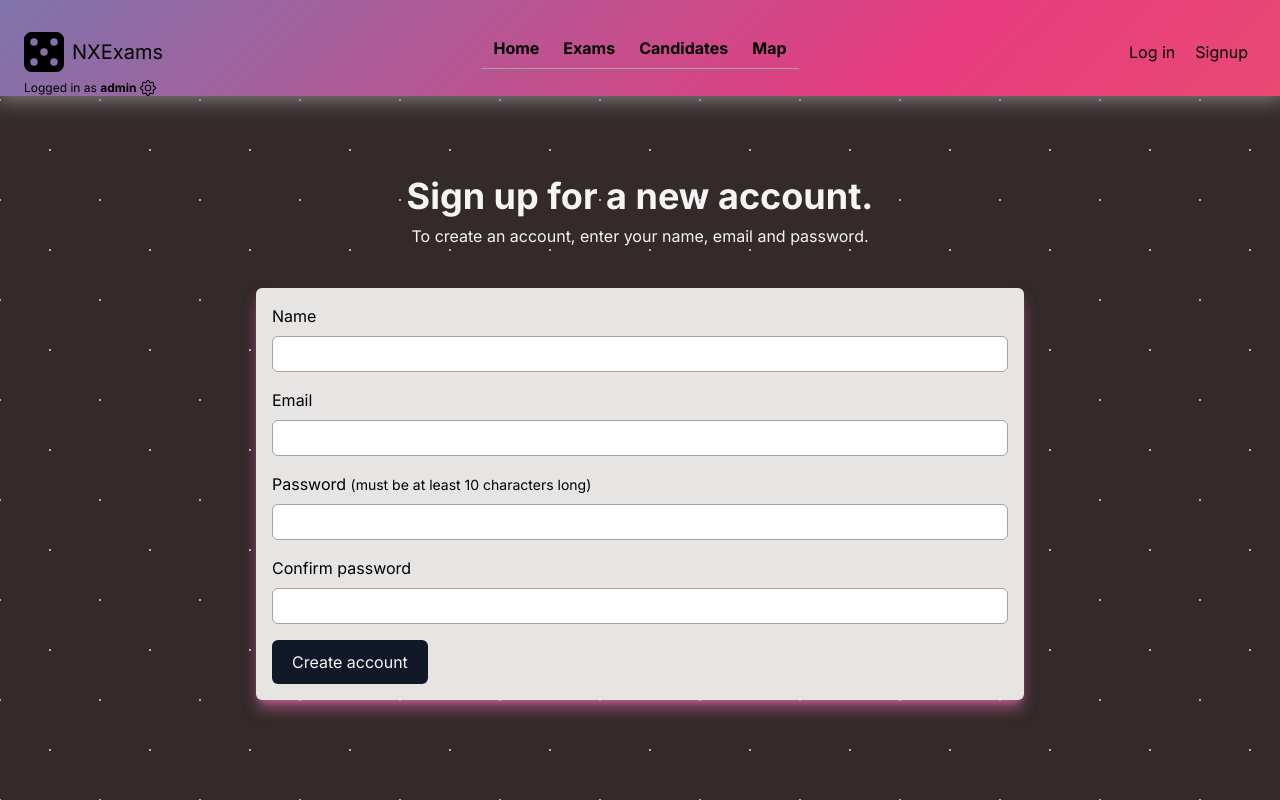
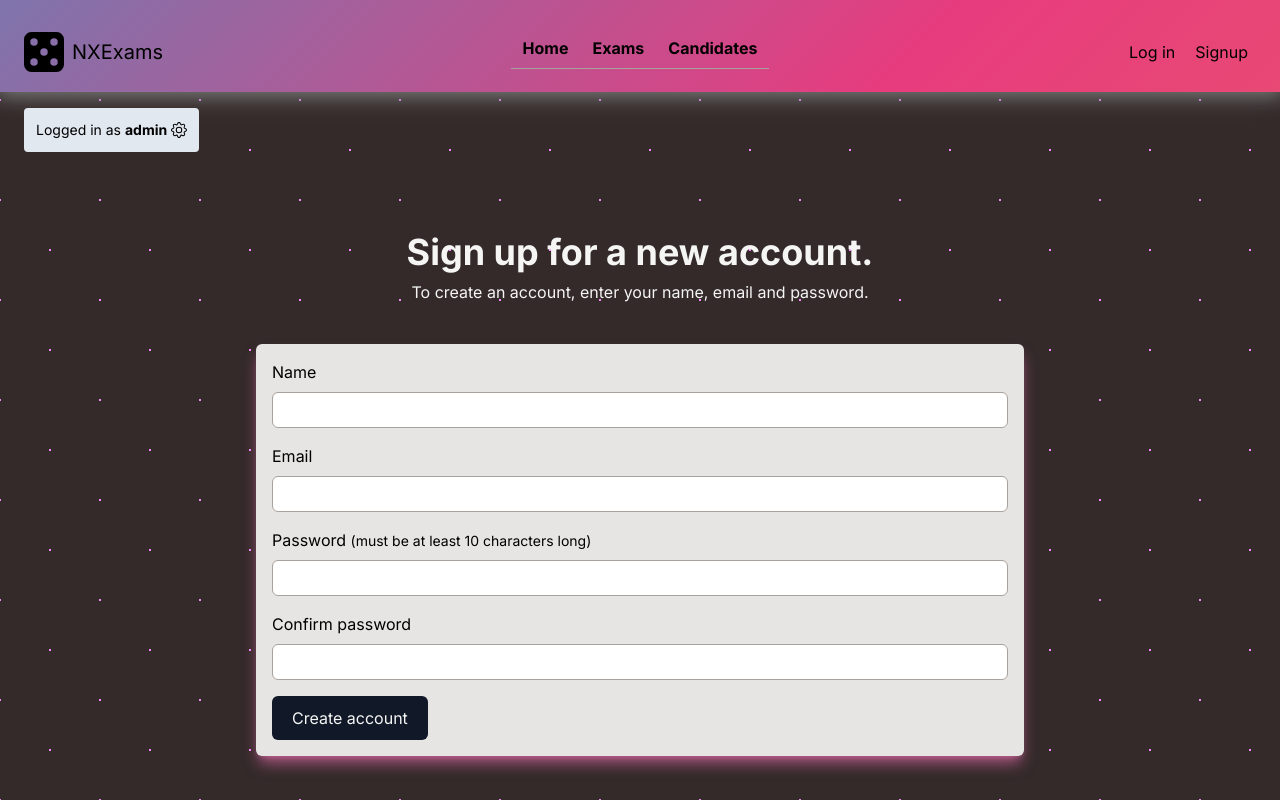
Before and after one commit to majid-L/next13-app, a Next.js app: page /signup in a window 1280 px wide. Built offline with nearby package versions, Linux system fonts and the light colour scheme.

Commit message:
Adding inline flex below header

```diff
--- a/app/components/Header.jsx
+++ b/app/components/Header.jsx
@@ -36,7 +36,7 @@ return(
     <header>
     {/* Navbar */}
       <div className="w-full bg-stone-300 bg-anim shadow-bottom">
-      <nav className="relative container mx-auto p-6 pb-0">
+      <nav className="relative container mx-auto p-6 pb-3">
         {/* Flex container */}
         <div className="flex items-center justify-between">
             {/* logo */}
@@ -49,7 +49,6 @@ return(
               <Link className="font-semibold px-3 pb-2 border-b border-stone-400" href='/'>Home</Link>
               <Link className="font-semibold px-3 pb-2 border-b border-stone-400" href='/exams'>Exams</Link>
               <Link className="font-semibold px-3 pb-2 border-b border-stone-400" href='/candidates'>Candidates</Link>
-              <Link className="font-semibold px-3 pb-2 border-b border-stone-400" href='/map'>Map</Link>
             </div>
             {/* login/signup */}
             {!loggedInUser.user.name && <div className="flex flex-start">
@@ -78,7 +77,6 @@ return(
             <Link className="hover:text-orange-500" onClick={() => setShowMenu(false)} href='/'>Home</Link>
             <Link className="hover:text-orange-500" onClick={() => setShowMenu(false)} href='/exams'>Exams</Link>
             <Link className="hover:text-orange-500" onClick={() => setShowMenu(false)} href='/candidates'>Candidates</Link>
-            <Link className="hover:text-orange-500" onClick={() => setShowMenu(false)} href='/map'>Map</Link>
         </div>
         </div>
     </nav>
@@ -86,11 +84,10 @@ return(
     {logoutNotification &&
       <div className="w-full bg-green-200 text-center">{logoutNotification}
     </div>}
-
-    <div className="flex ml-6 pb-2\">
-        <p className="text-xs p-0 mr-1 float-left">Logged in as <span className="font-bold">admin</span></p>
-        <img src='/images/gear.svg'/></div>
-
+    </div>
+    <div className="inline-flex ml-6 mt-4 bg-slate-200 p-3 rounded">
+      <p className="text-sm mr-1 float-left">Logged in as <span className="font-bold">admin</span></p>
+      <img src='/images/gear.svg'/>
     </div>
     </header>);
 };
```
